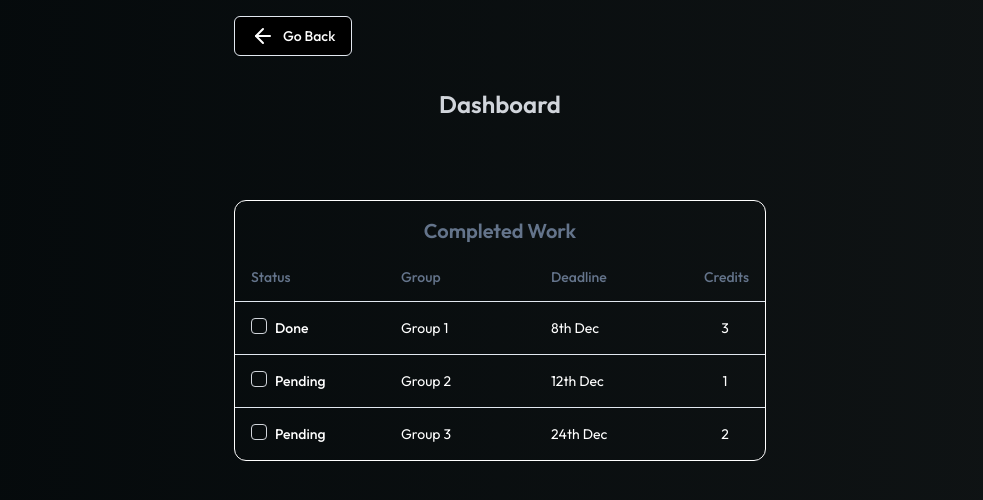
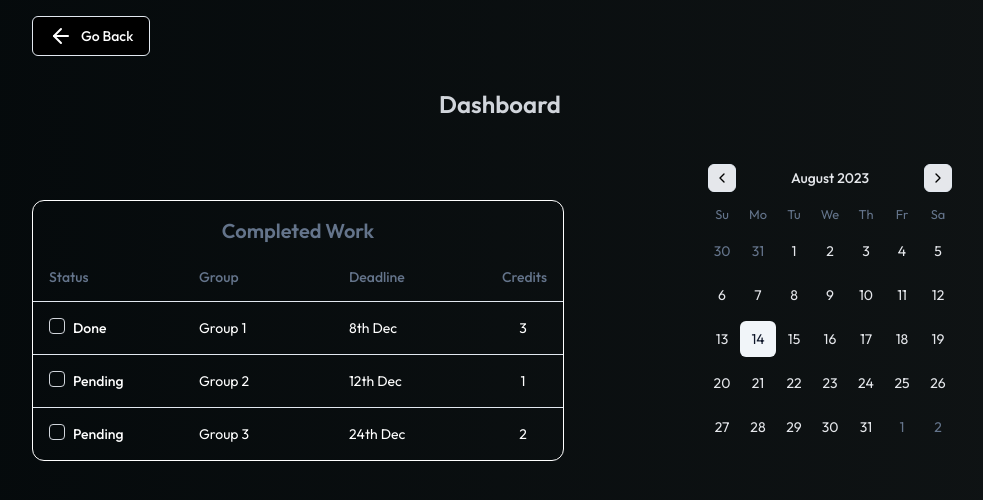
Before and after one commit to kamalika0363/Supabase_LlaMa, a Next.js app: page /dashboard in a window 1280 px wide. Shown: the top 500 px of the page, without its empty margins (140-1123 px from the left). Built offline with nearby package versions, Linux system fonts and the light colour scheme.

Commit message:
calender added

```diff
--- a/app/(dashboard)/(routes)/dashboard/page.tsx
+++ b/app/(dashboard)/(routes)/dashboard/page.tsx
@@ -3,6 +3,7 @@ import DataComponent from "@/app/(dashboard)/(routes)/dashboard/data";
 import Link from "next/link";
 import { ArrowLeft } from "lucide-react";
 import { Button } from "@/components/ui/button";
+import {Calendar} from "@/components/ui/calendar";
 
 const DashboardPage = () => {
 
@@ -21,8 +22,9 @@ const DashboardPage = () => {
                     Dashboard
                 </div>
             </div>
-            <div className="w-max mx-auto">
+            <div className="w-max mx-auto flex flex-row gap-32  ">
                 <DataComponent />
+                <Calendar className="mt-8"/>
             </div>
         </div>
     );
--- a/app/login/page.tsx
+++ b/app/login/page.tsx
@@ -56,7 +56,7 @@ export default function Login({
     <div className="flex-1 flex flex-col w-full px-8 sm:max-w-md justify-center gap-2">
       <Link
         href="/"
-        className="absolute left-8 top-8 py-2 px-4 rounded-md no-underline text-foreground bg-btn-background hover:bg-btn-background-hover flex items-center group text-sm"
+        className="absolute left-8 top-8 py-2 px-4 rounded-md no-underline text-gray-200 bg-btn-background hover:bg-btn-background-hover flex items-center group text-sm"
       >
         <svg
           xmlns="http://www.w3.org/2000/svg"
@@ -76,10 +76,10 @@ export default function Login({
       </Link>
 
       <form
-        className="animate-in flex-1 flex flex-col w-full justify-center gap-2 text-foreground"
+        className="animate-in  flex flex-col w-full justify-center gap-2 text-foreground border p-8 rounded-xl"
         action={signIn}
       >
-        <label className="text-md" htmlFor="email">
+        <label className="text-md text-gray-200" htmlFor="email">
           Email
         </label>
         <input
@@ -88,17 +88,17 @@ export default function Login({
           placeholder="you@example.com"
           required
         />
-        <label className="text-md" htmlFor="password">
+        <label className="text-md text-gray-200" htmlFor="password">
           Password
         </label>
         <input
-          className="rounded-md px-4 py-2 bg-inherit border mb-6"
+          className="rounded-md px-4 py-2 bg-inherit border mb-6 text-gray-200"
           type="password"
           name="password"
           placeholder="••••••••"
           required
         />
-        <button className="bg-green-700 rounded-md px-4 py-2 text-foreground mb-2">
+        <button className="bg-green-600 rounded-md px-4 py-2 text-foreground mb-2">
           Sign In
         </button>
         <button
--- a/components/AuthButton.tsx
+++ b/components/AuthButton.tsx
@@ -38,7 +38,7 @@ export default async function AuthButton() {
   ) : (
     <Link
       href="/login"
-      className="flex px-3 py-2 no-underline rounded-md bg-btn-background hover:bg-btn-background-hover"
+      className="flex text-gray-200 text-md hover:bg-slate-900 border px-3 py-2 no-underline rounded-md bg-btn-background hover:bg-btn-background-hover"
     >
       Login
     </Link>
--- /dev/null
+++ b/components/ui/calendar.tsx
@@ -0,0 +1,66 @@
+"use client"
+
+import * as React from "react"
+import { ChevronLeft, ChevronRight } from "lucide-react"
+import { DayPicker } from "react-day-picker"
+
+import { cn } from "@/lib/utils"
+import { buttonVariants } from "@/components/ui/button"
+
+export type CalendarProps = React.ComponentProps<typeof DayPicker>
+
+function Calendar({
+  className,
+  classNames,
+  showOutsideDays = true,
+  ...props
+}: CalendarProps) {
+  return (
+    <DayPicker
+      showOutsideDays={showOutsideDays}
+      className={cn("p-3", className)}
+      classNames={{
+        months: "flex flex-col sm:flex-row space-y-4 sm:space-x-4 sm:space-y-0 text-gray-200",
+        month: "space-y-4",
+        caption: "flex justify-center pt-1 relative items-center",
+        caption_label: "text-sm font-medium",
+        nav: "space-x-1 flex items-center",
+        nav_button: cn(
+          buttonVariants({ variant: "outline" }),
+          "h-7 w-7 bg-gray-200 p-0 hover:opacity-100"
+        ),
+        nav_button_previous: "absolute left-1 text-black",
+        nav_button_next: "absolute right-1 text-black",
+        table: "w-full border-collapse space-y-1",
+        head_row: "flex",
+        head_cell:
+          "text-muted-foreground rounded-md w-9 font-normal text-[0.8rem]",
+        row: "flex w-full mt-2",
+        cell: "h-9 w-9 text-center text-sm p-0 relative [&:has([aria-selected].day-range-end)]:rounded-r-md [&:has([aria-selected].day-outside)]:bg-accent/50 [&:has([aria-selected])]:bg-accent first:[&:has([aria-selected])]:rounded-l-md last:[&:has([aria-selected])]:rounded-r-md focus-within:relative focus-within:z-20",
+        day: cn(
+          buttonVariants({ variant: "ghost" }),
+          "h-9 w-9 p-0 font-normal aria-selected:opacity-100"
+        ),
+        day_range_end: "day-range-end",
+        day_selected:
+          "bg-primary text-primary-foreground hover:bg-primary hover:text-primary-foreground focus:bg-primary focus:text-primary-foreground",
+        day_today: "bg-accent text-accent-foreground",
+        day_outside:
+          "day-outside text-muted-foreground aria-selected:bg-accent/50 aria-selected:text-muted-foreground aria-selected:opacity-30",
+        day_disabled: "text-muted-foreground",
+        day_range_middle:
+          "aria-selected:bg-accent aria-selected:text-accent-foreground",
+        day_hidden: "invisible",
+        ...classNames,
+      }}
+      components={{
+        IconLeft: ({ ...props }) => <ChevronLeft className="h-4 w-4" />,
+        IconRight: ({ ...props }) => <ChevronRight className="h-4 w-4" />,
+      }}
+      {...props}
+    />
+  )
+}
+Calendar.displayName = "Calendar"
+
+export { Calendar }
--- a/package.json
+++ b/package.json
@@ -17,6 +17,7 @@
     "axios": "^1.6.2",
     "class-variance-authority": "^0.7.0",
     "clsx": "^2.0.0",
+    "date-fns": "^3.0.6",
     "embla-carousel-react": "^8.0.0-rc17",
     "geist": "^1.0.0",
     "lucide-react": "^0.300.0",
@@ -24,6 +25,7 @@
     "openai": "^4.24.1",
     "postcss": "8.4.29",
     "react": "18.2.0",
+    "react-day-picker": "^8.10.0",
     "react-dom": "18.2.0",
     "supabase": "^1.123.4",
     "tailwind-merge": "^2.2.0",
```
Also changed, not shown: 1 other file (tests, documents, lock files or other folders).
